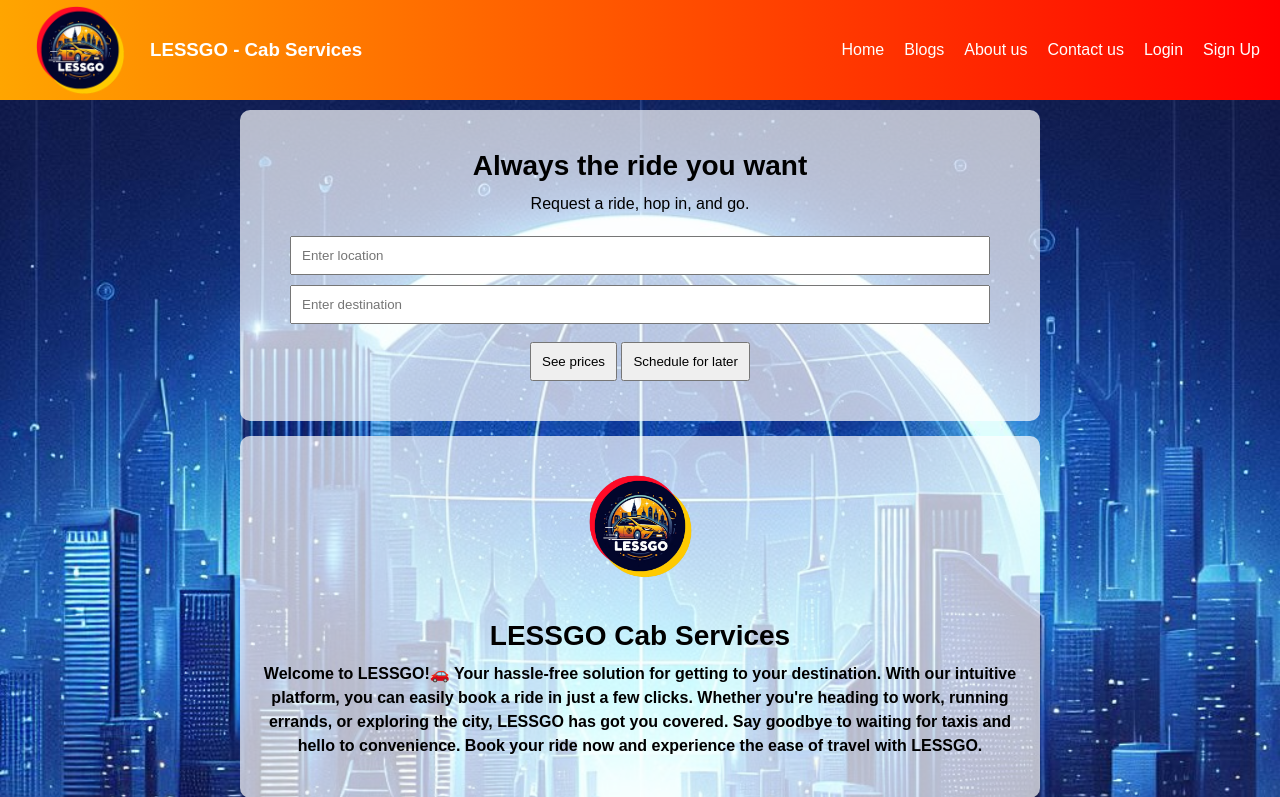
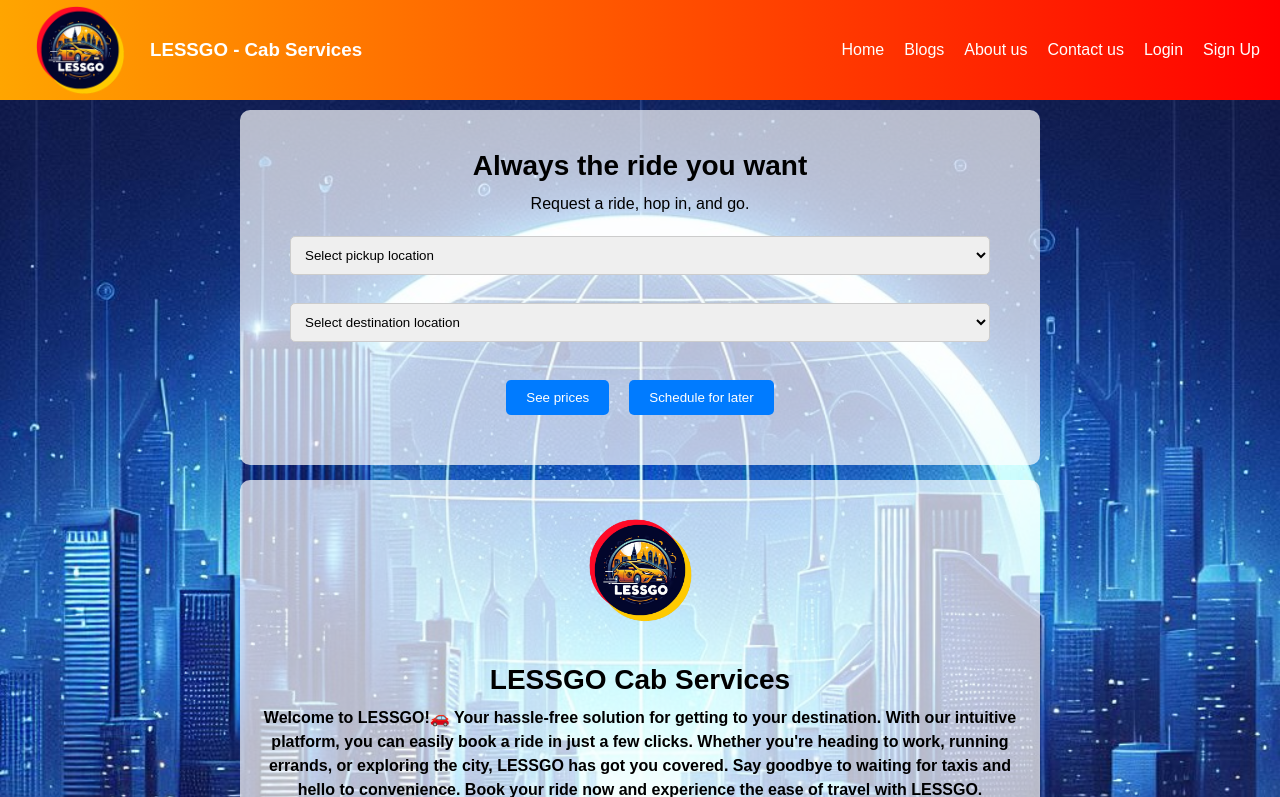
Before and after one commit to LESSGOcab/LESSGOcab.github.io, a PHP site: page / in a window 1280 px wide. Shown: the top 797 px of the page. Run offline with PHP 8.4, Linux system fonts and the light colour scheme.

Commit message:
added dropdown in the pickup and destination location in the index.html

```diff
--- a/index.html
+++ b/index.html
@@ -1,5 +1,6 @@
 <!DOCTYPE html>
 <html lang="en">
+
 <head>
     <meta charset="UTF-8">
     <meta name="viewport" content="width=device-width, initial-scale=1.0">
@@ -8,6 +9,7 @@
     <link rel="stylesheet" href="style.css">
     <script src="script.js" defer></script> <!-- Linking the JavaScript file -->
 </head>
+
 <body>
     <header>
         <div id="brand">
@@ -40,12 +42,40 @@
 
                     <!-- Form -->
                     <form action="#">
-                    <input type="text" placeholder="Enter location" style="width: calc(100% - 20px); padding: 10px; margin-bottom: 10px;"><br>
-                    <input type="text" placeholder="Enter destination" style="width: calc(100% - 20px); padding: 10px;"><br><br>
+                        <select id="locationSelect" style="width: calc(100% - 20px); padding: 10px; margin-bottom: 10px;">
+                            <option disabled selected>Select pickup location</option>
+                            <option value="Manipal">Manipal</option>
+                            <option value="Railway station">Railway station</option>
+                            <option value="Sindhi Camp">Sindhi Camp</option>
+                            <option value="Airport">Airport</option>
+                            <option value="Hawa Mahal">Hawa Mahal</option>
+                            <option value="Jal Mahal">Jal Mahal</option>
+                            <option value="Nahargarh fort">Nahargarh fort</option>
+                            <option value="Amber Fort">Amber Fort</option>
+                            <option value="WTP">WTP</option>
+                            <option value="City Palace">City Palace</option>
+                        </select><br>
+
+                        <select id="destinationSelect" style="width: calc(100% - 20px); padding: 10px;">
+                            <option disabled selected>Select destination location</option>
+                            <option value="Manipal">Manipal</option>
+                            <option value="Railway station">Railway station</option>
+                            <option value="Sindhi Camp">Sindhi Camp</option>
+                            <option value="Airport">Airport</option>
+                            <option value="Hawa Mahal">Hawa Mahal</option>
+                            <option value="Jal Mahal">Jal Mahal</option>
+                            <option value="Nahargarh fort">Nahargarh fort</option>
+                            <option value="Amber Fort">Amber Fort</option>
+                            <option value="WTP">WTP</option>
+                            <option value="City Palace">City Palace</option>
+                        </select><br>
 
                         <!-- Buttons -->
-                    <button type='button' style='padding:10px;'>See prices</button>
-                    <button type='button' style='padding:10px;'>Schedule for later</button>
+                        <div class="button-container">
+                            <!-- Buttons -->
+                            <button type='button'>See prices</button>
+                            <button type='button'>Schedule for later</button>
+                        </div>
                     </form>
                 </div>
             </div>
@@ -54,16 +84,21 @@
             <div>
                 <img src="images/Logo.png" alt="logo" style="width: 140px;">
                 <h1>LESSGO Cab Services</h1>
-                <h3><a href="blog.html">Welcome to LESSGO!</a>🚗 Your hassle-free solution for getting to your destination. With our intuitive platform, you can easily book a ride in just a few clicks. Whether you're heading to work, running errands, or exploring the city, LESSGO has got you covered. Say goodbye to waiting for taxis and hello to convenience. Book your ride now and experience the ease of travel with LESSGO.</h3>
+                <h3><a href="blog.html">Welcome to LESSGO!</a>🚗 Your hassle-free solution for getting to your
+                    destination. With our intuitive platform, you can easily book a ride in just a few clicks. Whether
+                    you're heading to work, running errands, or exploring the city, LESSGO has got you covered. Say
+                    goodbye to waiting for taxis and hello to convenience. Book your ride now and experience the ease of
+                    travel with LESSGO.</h3>
             </div>
         </section>
         <section class="additional-info">
             <div class="left-section">
-                <img src="images/sideImg.png" style="width: 350px;" >
+                <img src="images/sideImg.png" style="width: 350px;">
             </div>
             <div class="right-section">
                 <h2>Ride with friends seamlessly</h2>
-                <p>Riding with friends just got easier: set up a group ride with Lessgo, invite your friends, and arrive at your destination. Friends who ride together save together.</p>
+                <p>Riding with friends just got easier: set up a group ride with Lessgo, invite your friends, and arrive
+                    at your destination. Friends who ride together save together.</p>
                 <p>Learn more <a href="RideFriends.html">here</a>.</p>
             </div>
 
@@ -74,7 +109,9 @@
             </div>
             <div class="right-section">
                 <h2>Share Cab at your comfort</h2>
-                <p>“Share a cab with friends or colleagues using LESSGO’s cab-sharing feature. Split the fare and enjoy an economical and enjoyable journey, whether you’re commuting to work or exploring the city.” 🚖👫✨</p>
+                <p>“Share a cab with friends or colleagues using LESSGO’s cab-sharing feature. Split the fare and enjoy
+                    an economical and enjoyable journey, whether you’re commuting to work or exploring the city.” 🚖👫✨
+                </p>
                 <p>Learn more <a href="shareCab.html">here</a>.</p>
             </div>
         </section>
@@ -84,7 +121,8 @@
             </div>
             <div class="right-section">
                 <h2>Negotiate your Fare</h2>
-                <p>“Negotiate your fare with LESSGO for a fair and satisfactory travel experience. Enjoy flexibility and peace of mind whether you’re traveling short distances or embarking on a long trip.” 🚖✨</p>
+                <p>“Negotiate your fare with LESSGO for a fair and satisfactory travel experience. Enjoy flexibility and
+                    peace of mind whether you’re traveling short distances or embarking on a long trip.” 🚖✨</p>
                 <p>Learn more <a href="blog.html">here</a>.</p>
             </div>
         </section>
@@ -97,31 +135,36 @@
                 <div class="faq-item">
                     <details>
                         <summary>Can I have a lost item delivered to me?</summary>
-                        <p>Yes, if you've lost an item during your ride, you can contact our support team to arrange for its return.</p>
+                        <p>Yes, if you've lost an item during your ride, you can contact our support team to arrange for
+                            its return.</p>
                     </details>
                 </div>
                 <div class="faq-item">
                     <details>
                         <summary>Can I rent a car using LESSGO?</summary>
-                        <p>At the moment, we only provide cab services. However, we're continuously exploring options to enhance our services, including car rental.</p>
+                        <p>At the moment, we only provide cab services. However, we're continuously exploring options to
+                            enhance our services, including car rental.</p>
                     </details>
                 </div>
                 <div class="faq-item">
                     <details>
                         <summary>Can I request a ride that picks up friends in different locations?</summary>
-                        <p>Currently, our platform supports single-location pickups. Each ride request should have a single pickup location.</p>
+                        <p>Currently, our platform supports single-location pickups. Each ride request should have a
+                            single pickup location.</p>
                     </details>
                 </div>
                 <div class="faq-item">
                     <details>
                         <summary>Can I request a taxi on LESSGO?</summary>
-                        <p>LESSGO provides cab services operated by our network of drivers. While it's similar to a taxi service, our platform offers additional features and convenience.</p>
+                        <p>LESSGO provides cab services operated by our network of drivers. While it's similar to a taxi
+                            service, our platform offers additional features and convenience.</p>
                     </details>
                 </div>
                 <div class="faq-item">
                     <details>
                         <summary>Is there a ride option for a group of 10 people?</summary>
-                        <p>At the moment, our ride options cater to a maximum of seven passengers. For larger groups, you may need to request multiple rides.</p>
+                        <p>At the moment, our ride options cater to a maximum of seven passengers. For larger groups,
+                            you may need to request multiple rides.</p>
                     </details>
                 </div>
             </div>
--- a/style.css
+++ b/style.css
@@ -1,4 +1,3 @@
-
 /* Hero Section styles */
 #hero {
     background-color: rgba(255, 255, 255, 0.7); /* Semi-transparent white background */
@@ -180,3 +179,41 @@
     line-height: 1.5;
     margin-bottom: 20px;
 }
+/* Style for the form */
+#top form {
+    display: flex; /* Use flexbox for layout */
+    flex-direction: column; /* Arrange form elements vertically */
+    align-items: center; /* Center the form elements horizontally */
+}
+
+/* Style for the select elements */
+#top select {
+    width: calc(100% - 20px); /* Set width */
+    padding: 10px; /* Add padding */
+    margin-bottom: 10px; /* Add spacing between elements */
+    border-radius: 5px; /* Add rounded corners */
+    border: 1px solid #ccc; /* Add border */
+}
+
+/* Style for the buttons container */
+#top .button-container {
+    display: flex; /* Use flexbox for layout */
+    justify-content: space-between; /* Distribute space evenly between buttons */
+}
+
+/* Style for the buttons */
+#top button {
+    padding: 10px 20px; /* Add padding */
+    border: none; /* Remove default border */
+    border-radius: 5px; /* Add rounded corners */
+    background-color: #007bff; /* Blue background color */
+    color: #fff; /* White text color */
+    cursor: pointer; /* Change cursor to pointer */
+    transition: background-color 0.3s; /* Add transition for smooth hover effect */
+    margin: 10px; /* Add margin around buttons */
+}
+
+/* Hover effect for buttons */
+#top button:hover {
+    background-color: #0056b3; /* Darker blue background color on hover */
+}
```
Lines whose indentation alone changed are shown as unchanged.
